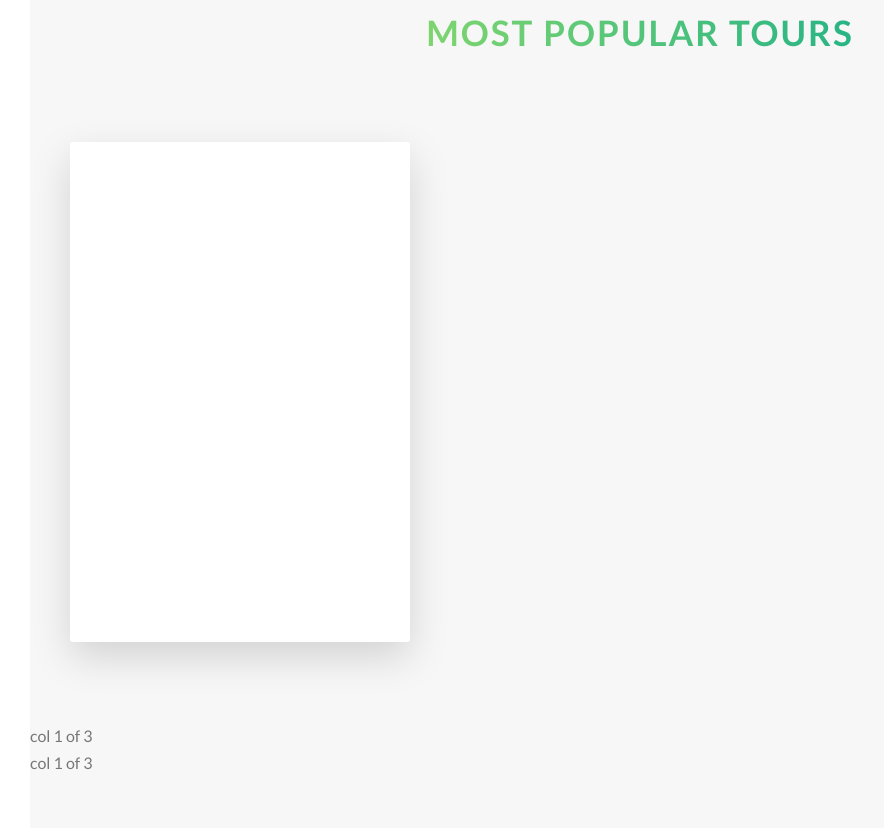
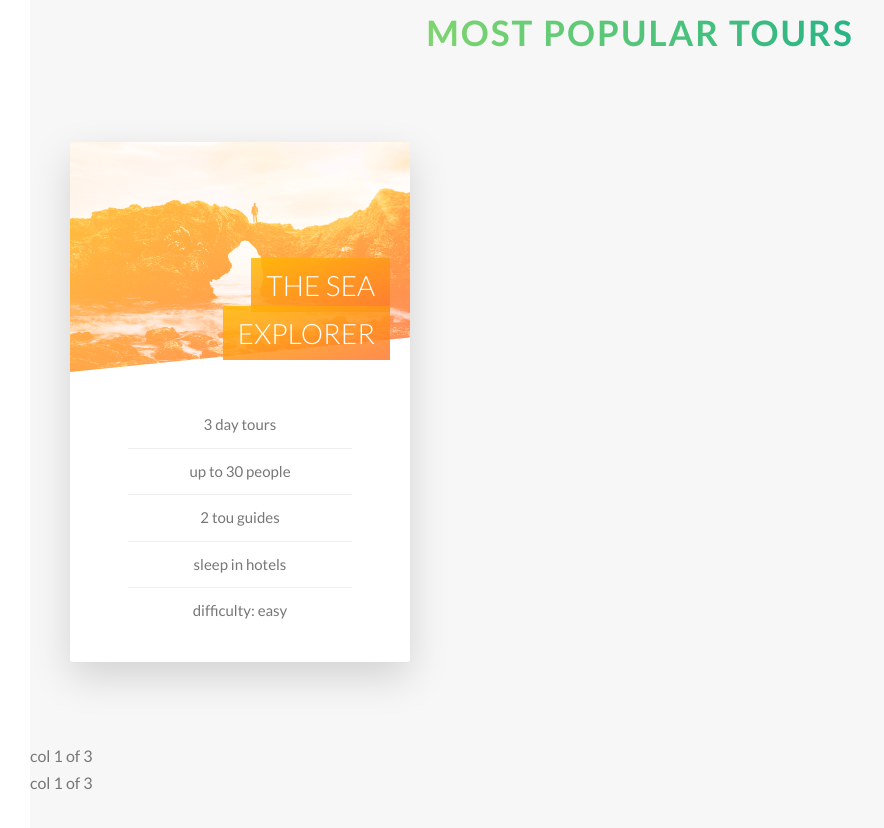
Before and after one commit to mazpeng/Natours-page, a website: page index.html in a window 1280 px wide. Shown: the part 2345-3173 px from the top of the page, without its empty margins (0-884 px from the left). Drawn offline with Linux system fonts and the light colour scheme.

Commit message:
card style

```diff
--- a/index.html
+++ b/index.html
@@ -132,7 +132,23 @@
         <div class="row">
           <div class="col-1-of-3">
             <div class="card">
-              <div class="card__side card__side--front">FRONT</div>
+              <div class="card__side card__side--front">
+                <div class="card__picture card__picture--1">&nbsp;</div>
+                <h4 class="card__heading">
+                  <span class="card__heading-span card__heading-span--1">
+                    The sea explorer
+                  </span>
+                </h4>
+                <div class="card__details">
+                  <ul>
+                    <li>3 day tours</li>
+                    <li>up to 30 people</li>
+                    <li>2 tou guides</li>
+                    <li>sleep in hotels</li>
+                    <li>difficulty: easy</li>
+                  </ul>
+                </div>
+              </div>
 
               <div class="card__side card__side--back card__side--back-1">
                 BACK
--- a/sass/abstracts/_variables.scss
+++ b/sass/abstracts/_variables.scss
@@ -9,6 +9,7 @@ $color-tertiary-light: #2998ff;
 $color-tertiary-dark: #5643fa;
 
 $color-grey-light-1: #f7f7f7;
+$color-grey-light-2: #eee;
 
 $color-grey-dark: #777;
 $color-white: #fff;
--- a/sass/components/_card.scss
+++ b/sass/components/_card.scss
@@ -2,11 +2,10 @@
   perspective: 150rem;
   -moz-perspective: 150rem;
   position: relative;
-  height: 50rem;
+  height: 52rem;
 
   &__side {
-    color: #fff;
-    height: 50rem;
+    height: 52rem;
     transition: all 0.8s ease;
     font-size: 2rem;
     position: absolute;
@@ -15,6 +14,7 @@
     width: 100%;
     backface-visibility: hidden;
     border-radius: 3px;
+    overflow: hidden;
     box-shadow: 0 1.5rem 4rem rgba($color-black, 0.15);
 
     &--front {
@@ -35,10 +35,77 @@
   }
 
   &:hover &__side--front {
-    transform: rotateY(180deg);
+    transform: rotateY(-180deg);
   }
 
   &:hover &__side--back {
     transform: rotateY(0);
   }
+
+  //front side
+  &__picture {
+    background-size: cover;
+    height: 23rem;
+    background-blend-mode: screen;
+    -webkit-clip-path: polygon(0 0, 100% 0, 100% 85%, 0 100%);
+    clip-path: polygon(0 0, 100% 0, 100% 85%, 0 100%);
+
+    &--1 {
+      background-image: linear-gradient(
+          to right bottom,
+          $color-secondary-light,
+          $color-secondary-dark
+        ),
+        url(/img/nat-5.jpg);
+    }
+    &--2 {
+      background-image: url(/img/nat-5.jpg);
+    }
+    &--3 {
+      background-image: url(/img/nat-5.jpg);
+    }
+  }
+  &__heading {
+    font-size: 2.8rem;
+    font-weight: 300;
+    text-transform: uppercase;
+    text-align: right;
+    color: $color-white;
+    position: absolute;
+    top: 12rem;
+    right: 2rem;
+    width: 75%;
+  }
+
+  &__heading-span {
+    padding: 1rem 1.5rem;
+    -webkit-box-decoration-break: clone;
+    box-decoration-break: clone;
+
+    &--1 {
+      background-image: linear-gradient(
+        to right bottom,
+        rgba($color-secondary-light, 0.85),
+        rgba($color-secondary-dark, 0.85)
+      );
+    }
+  }
+
+  &__details {
+    padding: 3rem;
+    ul {
+      list-style: none;
+      width: 80%;
+      margin: 0 auto;
+      li {
+        text-align: center;
+        font-size: 1.5rem;
+        padding: 1rem;
+
+        &:not(:last-child) {
+          border-bottom: 1px solid $color-grey-light-2;
+        }
+      }
+    }
+  }
 }
--- a/sass/layout/_header.scss
+++ b/sass/layout/_header.scss
@@ -9,6 +9,7 @@
   background-size: cover;
   background-position: top;
   position: relative;
+  -webkit-clip-path: polygon(0 0, 100% 0, 100% 75vh, 0 100%);
   clip-path: polygon(0 0, 100% 0, 100% 75vh, 0 100%);
 
   &__logo-box {
```
Also changed, not shown: css/style.css.
